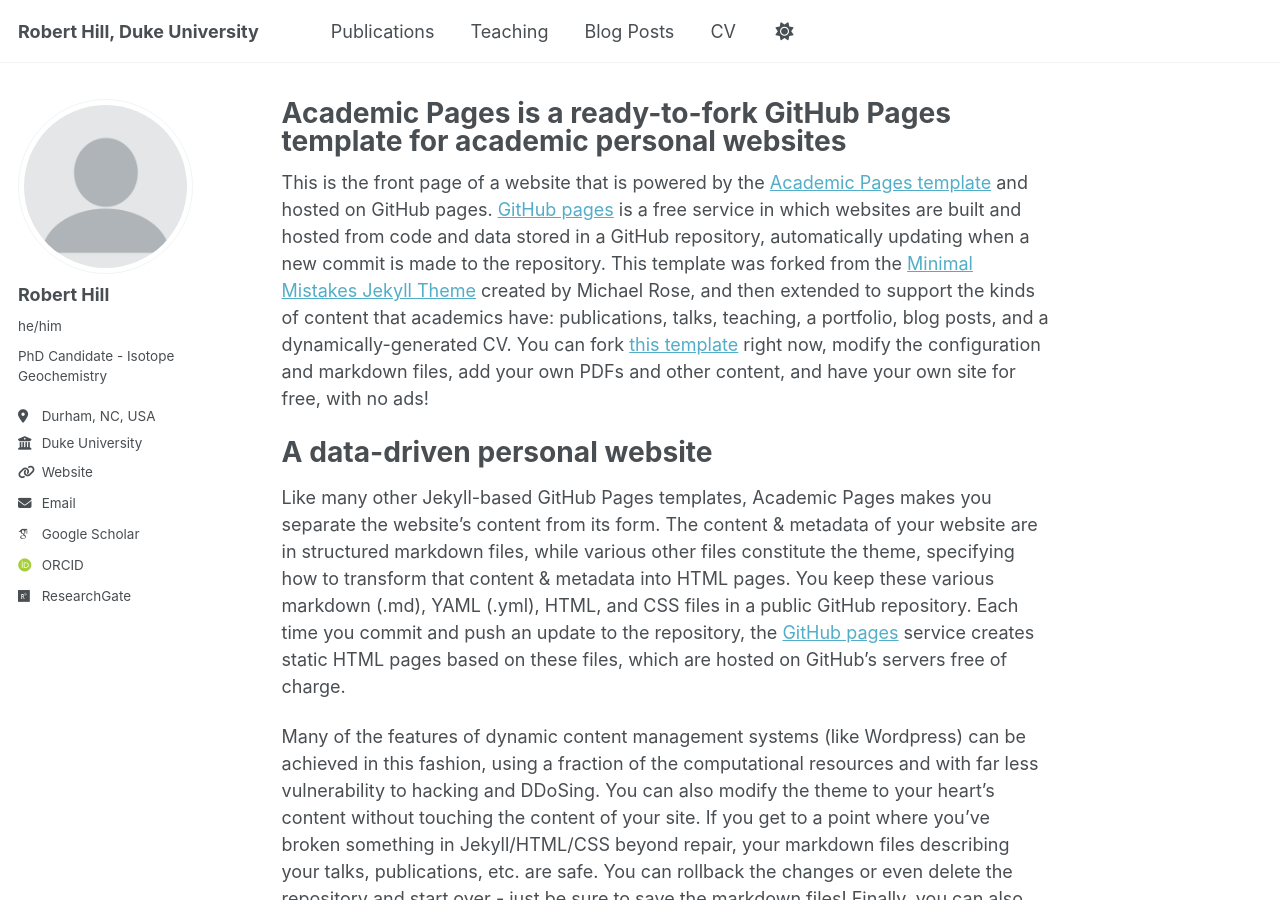
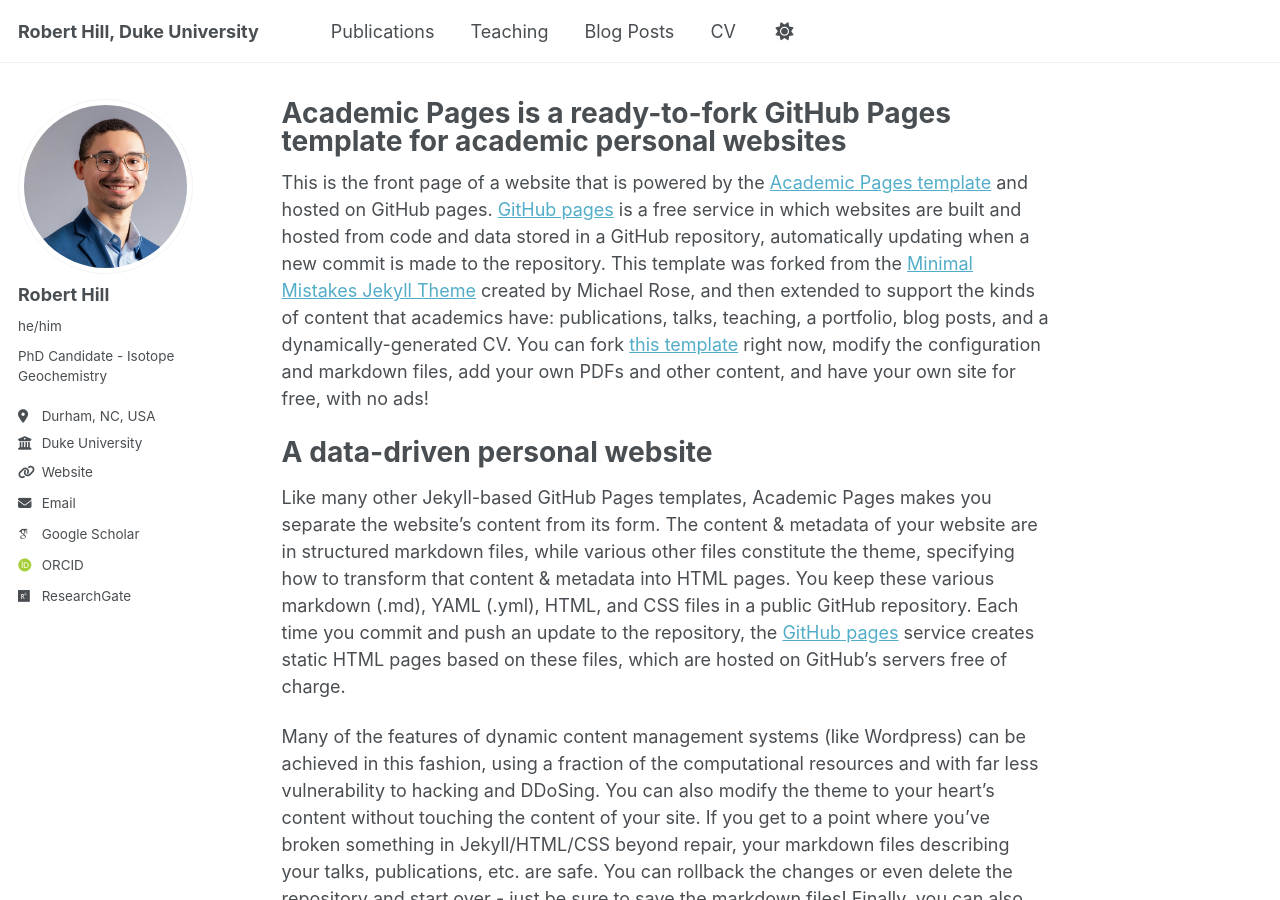
Before and after one commit to robert-c-hill/robert-c-hill.github.io, a Jekyll site: the page built from _pages/about.md, in a window 1280 px wide and 900 px high. Built offline with Jekyll 4.4.1, drawn with Linux system fonts in a browser that asks for light colours; some web fonts are replaced.

Commit message:
Update _config.yml

```diff
--- a/_config.yml
+++ b/_config.yml
@@ -22,7 +22,7 @@ repository               : "academicpages/academicpages.github.io"
 #               Additional customization can be done by editing /_includes/author-profile.html
 author:
   # Biographic information
-  avatar           : "profile.png"
+  avatar           : "RobertHill_sq.jpg"
   name             : "Robert Hill"
   pronouns         : "he/him"
   bio              : "PhD Candidate - Isotope Geochemistry"
```
